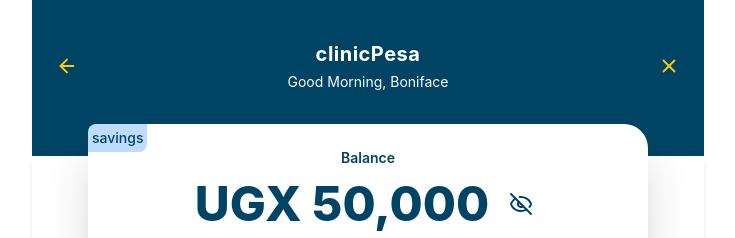
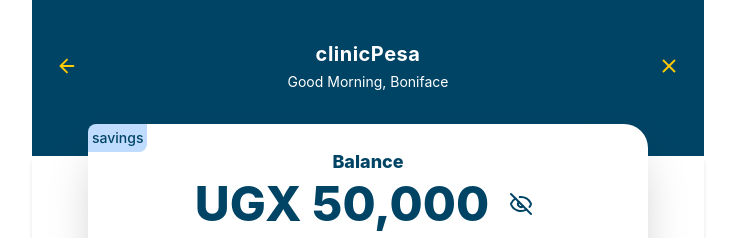
Before and after one commit to opiobonniky/interview-for-clinic-pesa, a React (Create React App) app: page / in a window 1280 px wide. Shown: the top 238 px of the page, without its empty margins (272-1007 px from the left). Built offline with nearby package versions, Linux system fonts and the light colour scheme.

Commit message:
trying to start workingon services

```diff
--- a/src/components/SavingCard.tsx
+++ b/src/components/SavingCard.tsx
@@ -14,12 +14,12 @@
       </div>
 
       <div className="bg-white rounded-3xl shadow-2xl pt-4">
-        <h4 className="text-center text-sm font-semibold mt-2 text-[var(--primary-color)]">
+        <h4 className="text-center text-lg font-extrabold mt-2 text-[--primary-color]">
           Balance
         </h4>
 
         {/* Balance Display */}
-        <div className="flex items-center justify-center gap-3 mt-3">
+        <div className="flex items-center justify-center gap-3 mt-1">
           <div className="font-extrabold text-5xl text-[var(--primary-color)]">
             {hidden ? "••••••" : balanceText}
           </div>
```
